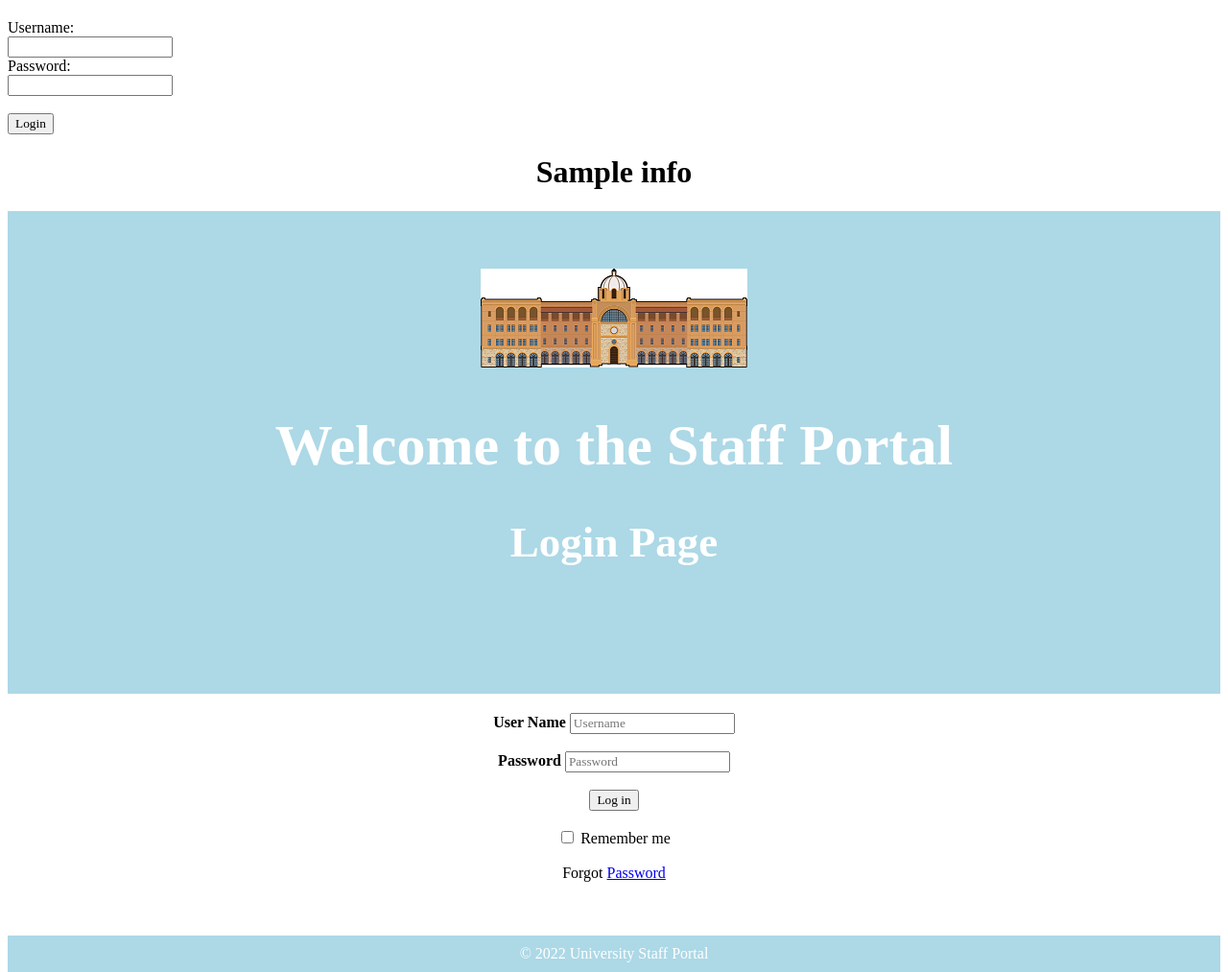
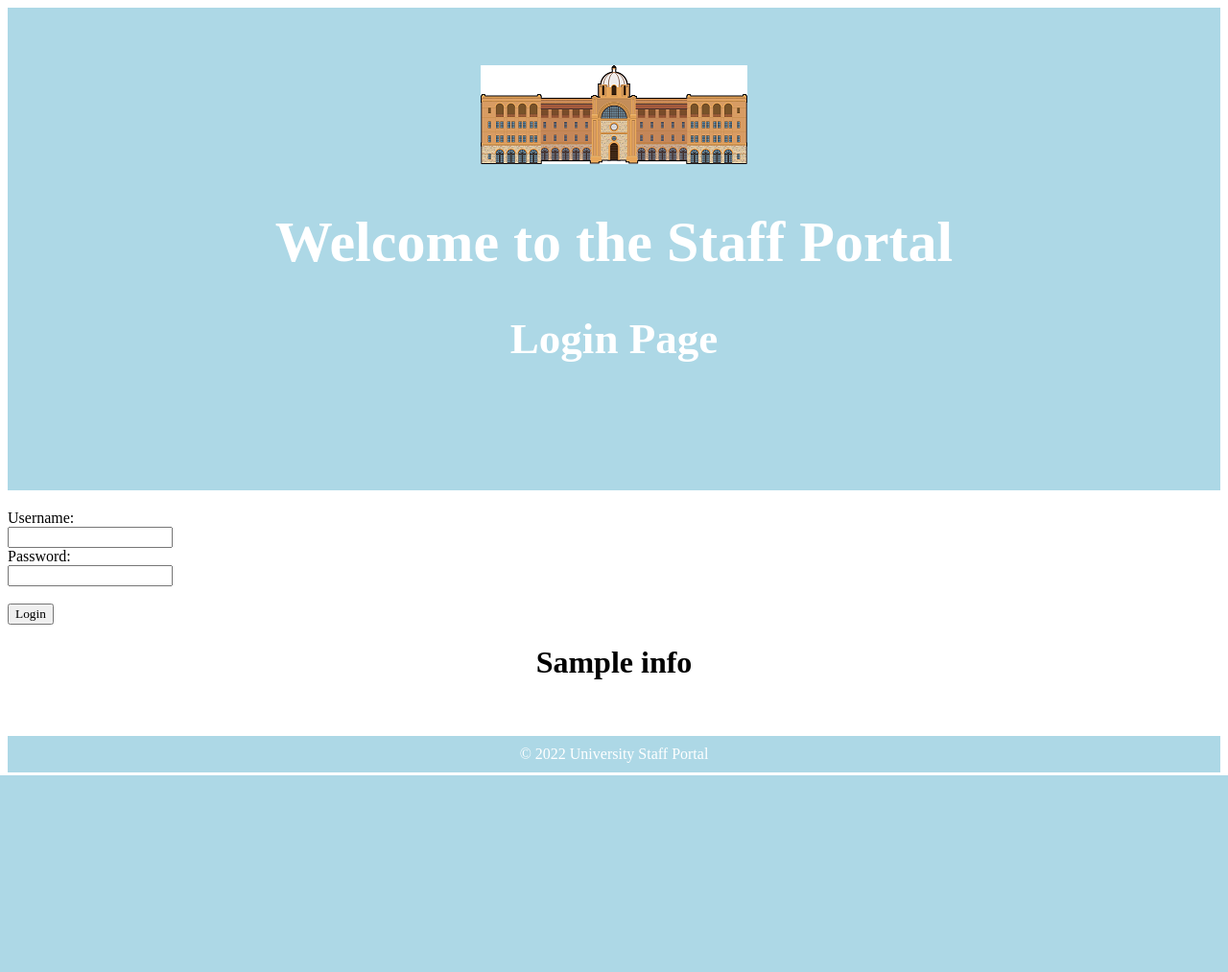
Before and after one commit to Krajoyn/B8IT150_CA, a Flask app: template html/templates/login.html in a window 1280 px wide. Shown: the whole page at 96% size. After the commit the page ends 808 px from the top, so only its background shows below. Run offline with Flask 2, Linux system fonts and the light colour scheme; the template is opened without the code that fills it: most values are stand-ins (such as "Sample title", 1, 10 or a date in 2020); some libraries are stand-ins or nearby versions.

Commit message:
Update login.html

```diff
--- a/html/templates/login.html
+++ b/html/templates/login.html
@@ -16,17 +16,7 @@
 
 
 
-<form action="/form_login" method="post">
-  <h2></h2>Username:<br>
 
-  <input type="text" name='username'><br>
-  Password:<br>
-  <input  name='password' ><br><br>
-
-<input type="submit" value="Login">
-</form>
-
-<h1 >{{info}}</h1>
 
 
 
@@ -39,7 +29,20 @@
     </div>
 
 
-    <div class="login">
+    <form action="/form_login" method="post">
+      <h2></h2>Username:<br>
+
+      <input type="text" name='username'><br>
+      Password:<br>
+      <input  name='password' ><br><br>
+
+      <input type="submit" value="Login">
+      </form>
+
+    <h1 >{{info}}</h1>
+
+
+    <!-- <div class="login">
     <form id="login" method="POST">
         <label><b>User Name
         </b>
@@ -58,7 +61,7 @@
         <br><br>
         Forgot <a href="#">Password</a>
     </form>
-    </div>
+    </div>     -->
 
 
 
```
